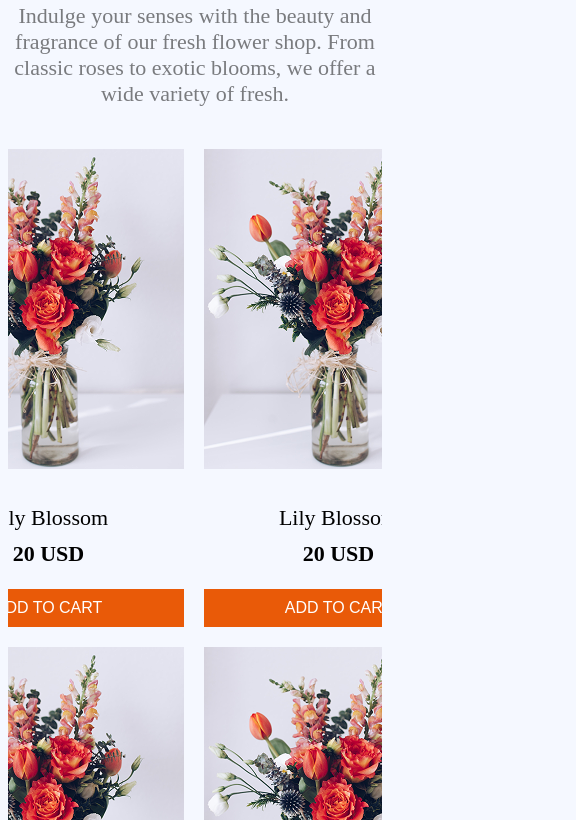
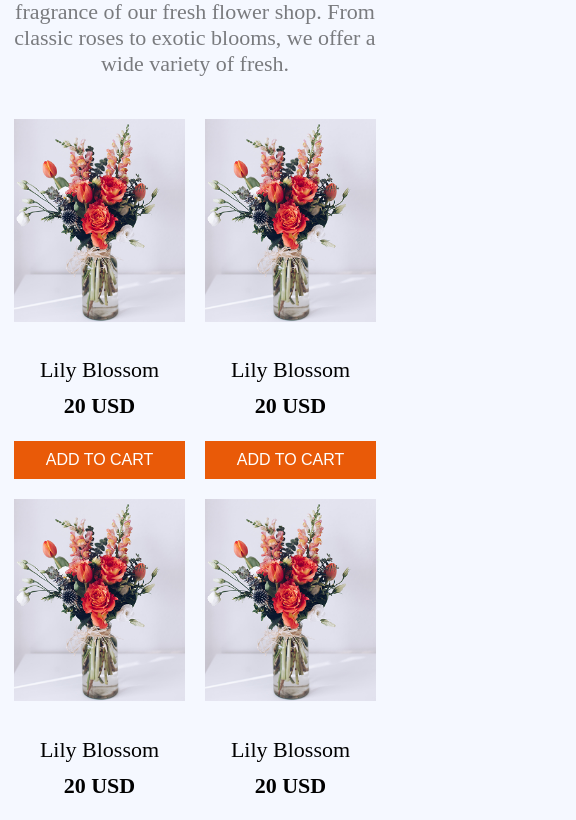
Before and after one commit to Moonie-pseudo/2nd-assignment, a plain HTML site: page index.html in a window 390 px wide. Shown: the part 704-1524 px from the top of the page, 576 px wide, since content can reach past the window. Drawn offline with Linux system fonts and the light colour scheme.

Commit message:
plants section responsiveness

```diff
--- a/index.html
+++ b/index.html
@@ -53,7 +53,9 @@
         <div class="plants-container">
 
         <div class="plant-item">
-            <img src="Images/sample-flower-image.png" alt="lily blossom">
+            <div class="plant-item-img">
+                <img src="Images/sample-flower-image.png" alt="lily blossom">
+            </div>
             <div class="plant-item-text">
             <h4>Lily Blossom</h4>
             <p class="price">20 USD</p>
@@ -121,5 +123,6 @@
     </section>
 
 
+
 </body>
 </html>
--- a/style.css
+++ b/style.css
@@ -6,7 +6,7 @@
             display: flex;
             justify-content: space-between;
             height: 71px;
-            width: 1140px;
+            max-width: 1140px;
             margin:0 auto;
         }
 
@@ -17,7 +17,7 @@
 
         .anchor ul{
             height: 60px;
-            width:415px ;
+            width:26rem ;
             display: flex;
             justify-content: space-evenly;
 
@@ -120,6 +120,7 @@
             gap: 20px;
         }
 
+
         .plant-item-text{
             text-align: center;
             font-size:1.375rem ;
@@ -140,12 +141,12 @@
             border: none;
             background-color: #E95A08;
             color: #FFFFFF;
-            width: 270px;
+            width: 16.9rem;
             font-size: 1rem;
             padding: 10px;
         }
 
-        @media screen and (max-width: 576px) {
+ @media screen and (max-width: 576px) {
             /* navbar section */
             body{
                 overflow-x: hidden;
@@ -154,7 +155,7 @@
             nav{
                 height: 38px;
                 width: 361px;
-                margin: 0px 50px 50px 50px;
+                margin: 0 auto;
             }
 
             .logo img{
@@ -195,17 +196,26 @@
           /* plants section */
           .plants{
             width: auto;
-            overflow-x: hidden;
           }
 
           .plants-container{
-           grid-template-columns: repeat(2,1fr);
-            margin-left: 14px;
-            margin-right: 17px;
+            grid-template-columns: repeat(2,1fr);
+          }
+
+          .plant-item{
+            width:171px ;
+          }
+
+          .plant-item img{
+            width: 100%;
           }
 
            .plants-text p{
             width: auto;
            }
 
+           .plant-item button{
+            width: 171px;
+           }
+
         }
```
